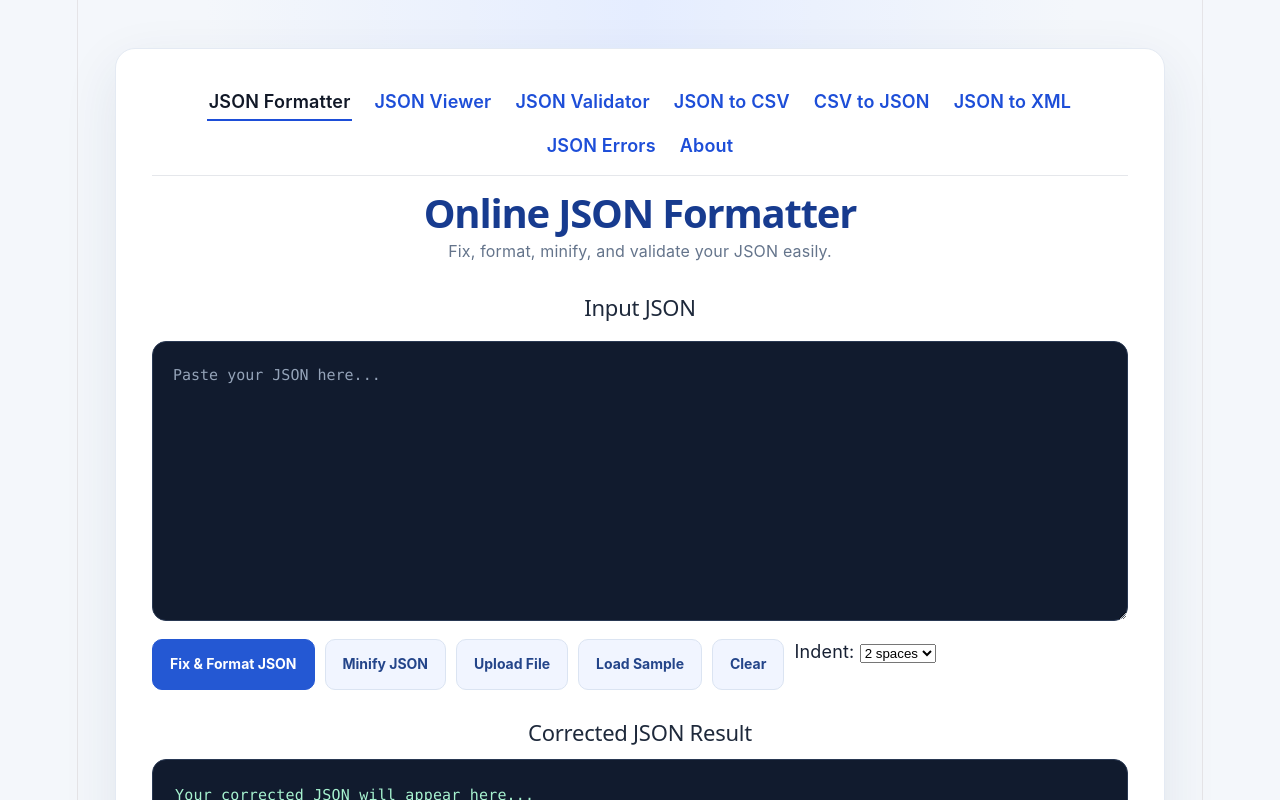
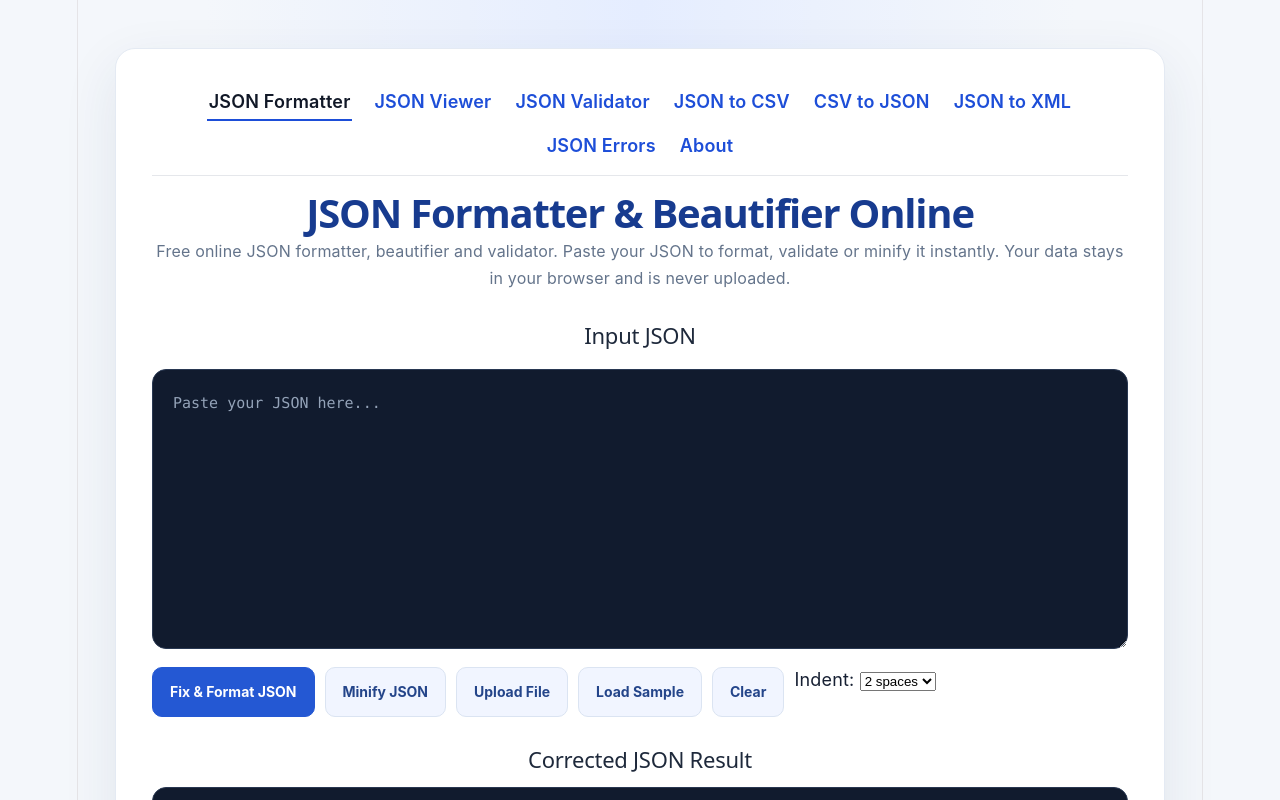
Before and after one commit to mariabk003-MS/online-json-formatter, a React (Vite) app: page / in a window 1280 px wide. Shown: the top 800 px of the page. Built offline with nearby package versions, Linux system fonts and the light colour scheme.

Commit message:
Improve homepage H1 and intro for SEO

```diff
--- a/src/App.jsx
+++ b/src/App.jsx
@@ -157,8 +157,12 @@ function App() {
   return (
     <div className="app">
       <NavBar />
-      <h1>Online JSON Formatter</h1>
-      <p>Fix, format, minify, and validate your JSON easily.</p>
+      <h1>JSON Formatter &amp; Beautifier Online</h1>
+      <p>
+        Free online JSON formatter, beautifier and validator. Paste your JSON
+        to format, validate or minify it instantly. Your data stays in your
+        browser and is never uploaded.
+      </p>
 
       <div className="editor-layout">
         <section className="editor-panel">
```
